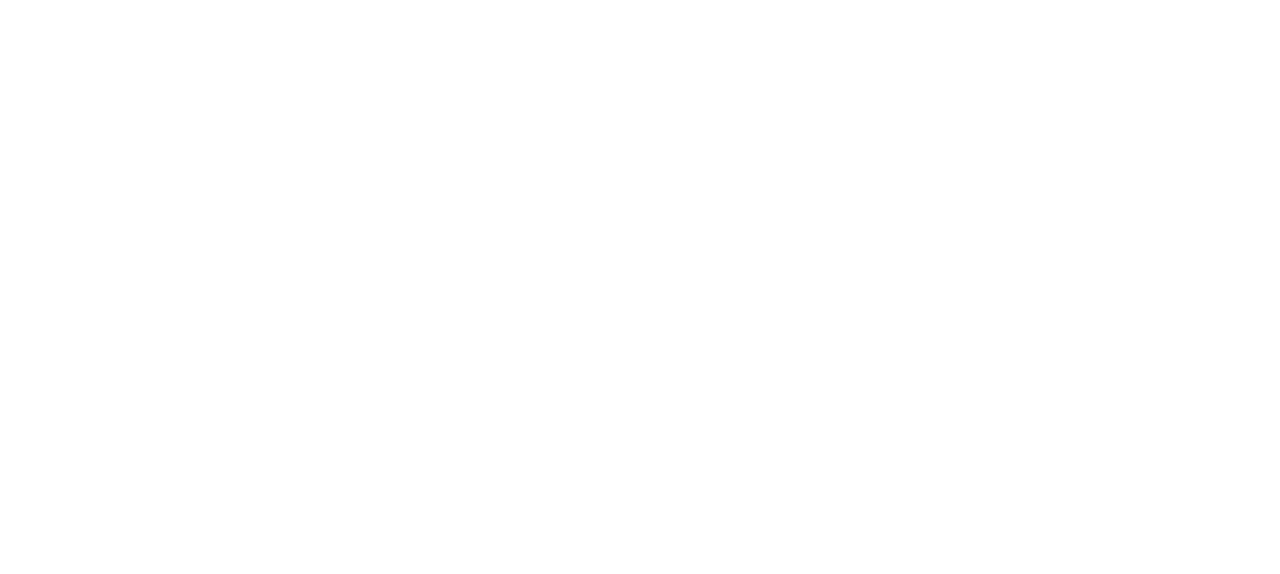
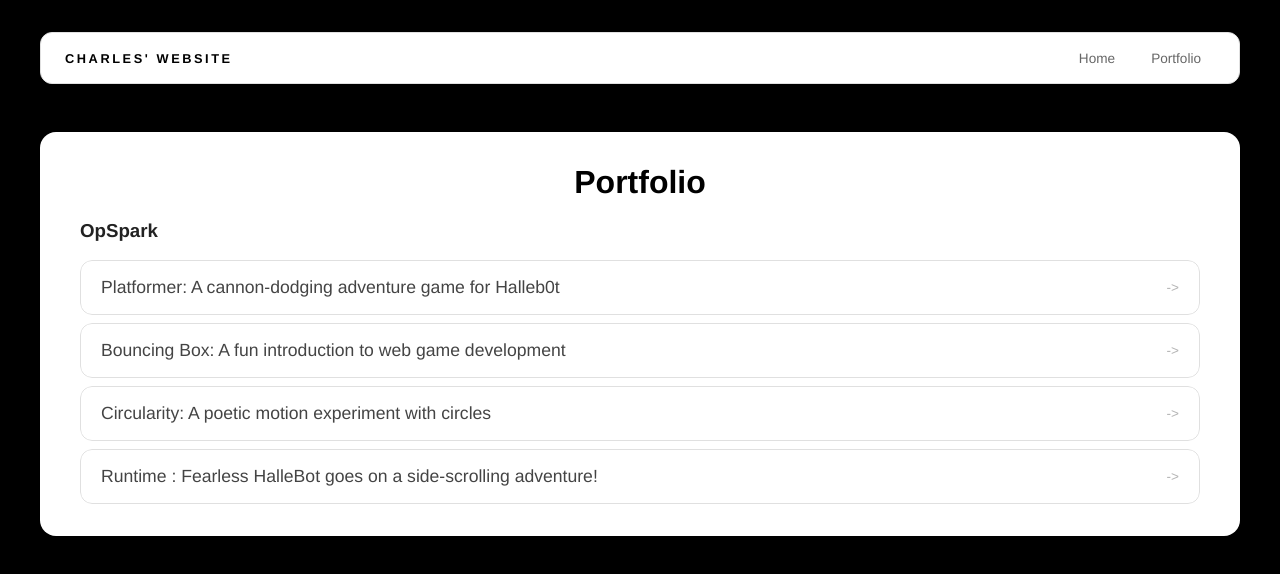
Before and after one commit to wcharleswilliams/wcharleswilliams.github.io, a plain HTML site: page portfolio.html in a window 1280 px wide. Drawn offline with Linux system fonts and the light colour scheme.

Commit message:
portfolio and css

```diff
--- a/portfolio.html
+++ b/portfolio.html
@@ -0,0 +1,46 @@
+<!DOCTYPE html>
+<html>
+
+<head>
+  <title>Charles' Website</title>
+  <link rel="stylesheet" href="style.css" />
+</head>
+
+<body>
+  <!-- All content goes here -->
+  <div id="all-contents">
+  <nav>
+    <h1>Charles' Website</h1>
+    <ul id = "nav-ul">
+        <li class="nav-li"><a href="index.html">Home</a></li>
+      <li class="nav-li"><a href="portfolio.html">Portfolio</a></li>
+      </ul>
+    </nav>
+      <main class = "portfolio-main">
+      </main>
+       <div class = "content">
+          <div class = "portfolio-box">
+            <h1>Portfolio</h1>
+              <h3>OpSpark</h3>
+              <ul class = "portfolio">
+                <li>
+                  <a href="fsd-projects/platformer/" target = "_blank">Platformer: A cannon-dodging adventure game for Halleb0t</a>
+                </li>
+                <li>
+                  <a href="fsd-projects/bouncing-box/" target = "_blank">Bouncing Box: A fun introduction to web game development</a>
+                </li>
+                <li>
+                  <a href="fsd-projects/circularity/" target = "_blank">Circularity: A poetic motion experiment with circles</a>
+                </li>
+                <li>
+                <a href="fsd-projects/runtime/" target = "_blank">Runtime : Fearless HalleBot goes on a side-scrolling adventure!</a>
+                </li>
+            </ul>
+          </div>
+       </div>
+     </main>
+
+  </div>
+</body>
+
+</html>
--- a/style.css
+++ b/style.css
@@ -4,7 +4,7 @@
 
 body {
   margin: 0;
-  background: #d60dcc;
+  background: #000000;
   color: #222;
   font-family: "Helvetica Neue", Arial, sans-serif;
 }
@@ -43,12 +43,12 @@
   font-weight: 900;
   letter-spacing: -0.04em;
   text-transform: uppercase;
-  color: #000;
+  color: #ffffff;
 }
 
 .content > p {
   margin: 0;
-  color: #000000;
+  color: #ffffff;
   font-size: 0.9rem;
   text-transform: uppercase;
   letter-spacing: 0.15em;
@@ -79,7 +79,7 @@
 }
 
 #interests li {
-  color: #555;
+  color: #ffffff;
   font-size: 1rem;
   font-weight: 600;
   padding: 10px 20px;
@@ -99,3 +99,141 @@
   border-color: #000;
   transform: translateY(-2px);
 }
+
+.sidebar-img {
+  width: 100%;
+  max-width: 760px;
+  aspect-ratio: 3 / 4;
+  object-fit: cover;
+  display: block;
+  border-radius: 16px;
+  filter: grayscale(100%);
+  box-shadow: 0 8px 30px rgba(0, 0, 0, 0.12);
+  transition:
+    filter 0.4s ease,
+    transform 0.4s ease,
+    box-shadow 0.4s ease;
+}
+
+.sidebar-img:hover {
+  filter: grayscale(0%);
+  transform: translateY(-4px);
+  box-shadow: 0 16px 40px rgba(0, 0, 0, 0.18);
+}
+
+nav {
+  display: flex;
+  justify-content: space-between;
+  align-items: center;
+  margin-bottom: 48px;
+  padding: 16px 24px;
+  background: #fff;
+  border: 1px solid #e0e0e0;
+  border-radius: 12px;
+}
+
+nav h1 {
+  margin: 0;
+  font-size: 0.8rem;
+  font-weight: 700;
+  text-transform: uppercase;
+  letter-spacing: 0.2em;
+  color: #000;
+}
+
+#nav-ul {
+  list-style: none;
+  display: flex;
+  gap: 8px;
+  margin: 0;
+  padding: 0;
+}
+
+.nav-li a {
+  color: #666;
+  text-decoration: none;
+  font-size: 0.85rem;
+  font-weight: 500;
+  padding: 6px 14px;
+  border-radius: 8px;
+  transition:
+    background 0.25s ease,
+    color 0.25s ease;
+}
+
+.nav-li a:hover {
+  background: #000;
+  color: #fff;
+}
+
+/* Portfolio styles */
+.content h1 {
+  color: rgb(0, 0, 0);
+}
+
+.portfolio {
+  list-style: none;
+  margin: 0;
+  padding: 0;
+  width: 100%;
+  display: flex;
+  flex-direction: column;
+  gap: 8px;
+}
+
+.portfolio li {
+  border-radius: 12px;
+  overflow: hidden;
+}
+
+.portfolio a {
+  display: flex;
+  justify-content: space-between;
+  align-items: center;
+  text-decoration: none;
+  color: #444;
+  padding: 16px 20px;
+  font-size: 1.1rem;
+  font-weight: 500;
+  background: #fff;
+  border: 1px solid #e0e0e0;
+  border-radius: 12px;
+  transition: background 0.25s ease, color 0.25s ease, transform 0.25s ease;
+}
+
+.portfolio a:hover {
+  background: #ffffff;
+  color: #fff;
+  transform: translateX(4px);
+}
+
+.portfolio a::after {
+  content: "->";
+  font-size: 0.85rem;
+  opacity: 0.4;
+  transition: opacity 0.25s ease;
+  white-space: nowrap;
+}
+
+.portfolio a:hover::after {
+  opacity: 1;
+}
+
+.portfolio-main {
+  display: block;
+  min-height: auto;
+}
+
+.portfolio-box {
+  background: #ffffff;
+  padding: 32px 40px;
+  border-radius: 16px;
+  box-shadow: 0 8px 30px rgba(0, 0, 0, 0.12);
+  width: 100%;
+}
+
+.portfolio-box h1 {
+  text-align: center;
+  width: 100%;
+  margin: 0;
+}
```
Also changed, not shown: index.html (+8 -1 lines), Images/profilepic.webp (renamed from Images/images.webp), 1 other file.
